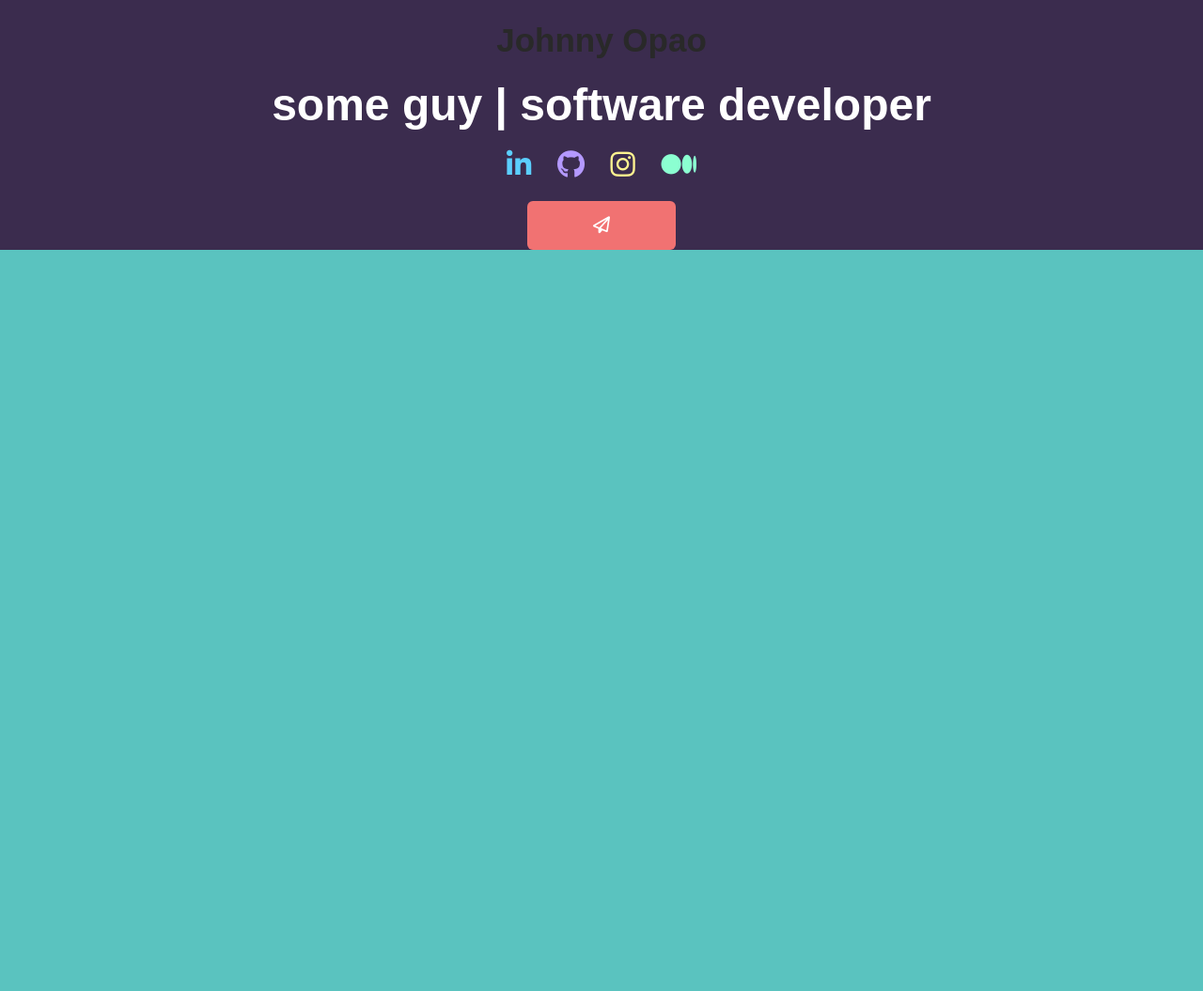
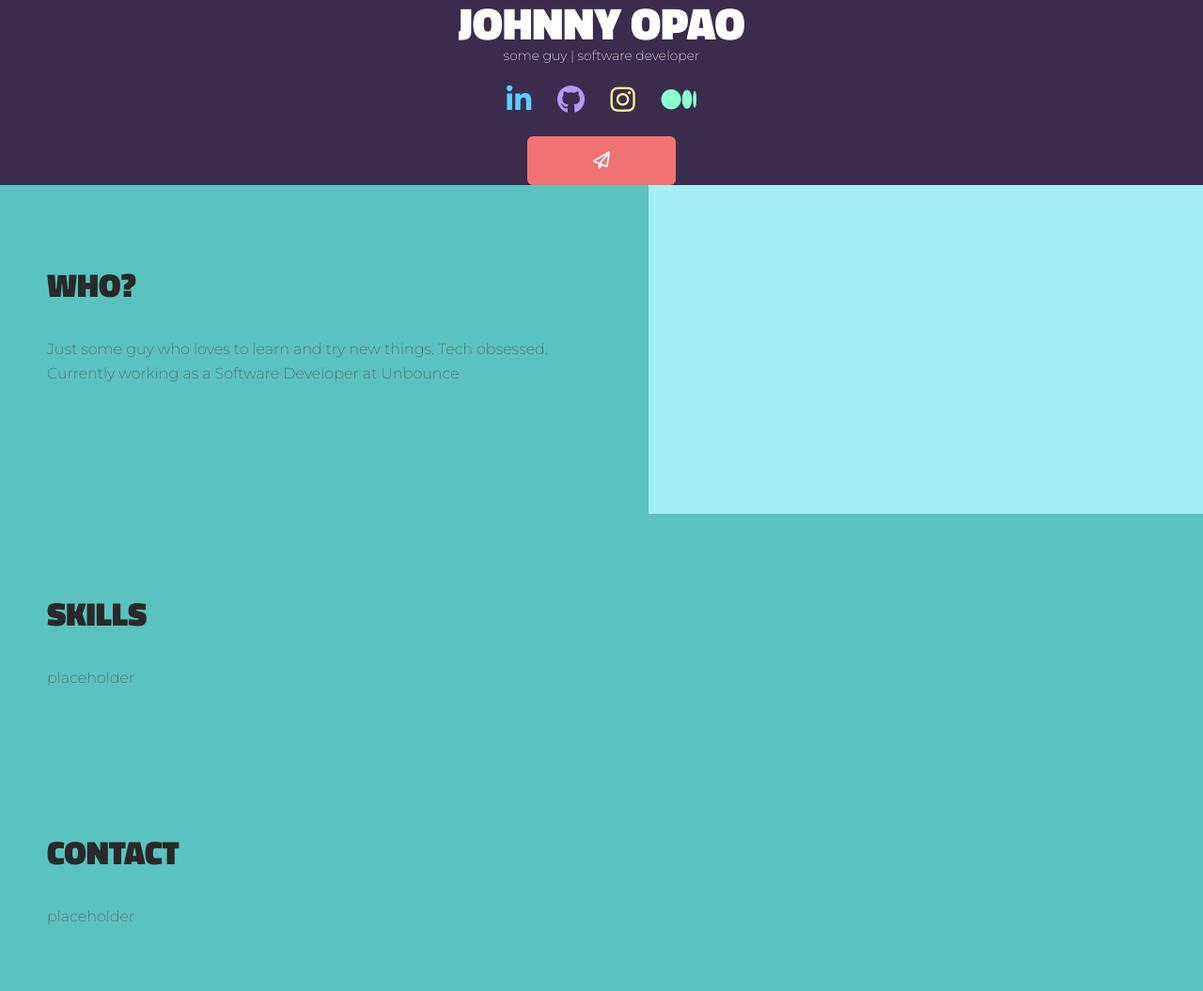
Before and after one commit to johnnyopao/personal-website, a website: page index.html in a window 1280 px wide. Shown: the whole page at 94% size. Before the commit the page ends 800 px from the top, so only its background shows below. Drawn offline with Linux system fonts and the light colour scheme.

Commit message:
Add placeholder sections and new font

```diff
--- a/index.html
+++ b/index.html
@@ -6,7 +6,11 @@
   <title>Johnny Opao | Software Developer</title>
 
   <link href="style.css" rel="stylesheet">
+
+  <!--TODO Consodate into one link tag-->
   <link href="https://fonts.googleapis.com/css?family=Montserrat:200" rel="stylesheet">
+  <link href="https://fonts.googleapis.com/css?family=Titillium+Web:400,900" rel="stylesheet">
+
 
   <script src="https://use.typekit.net/qlw5xln.js"></script>
   <script>try{Typekit.load({ async: true });}catch(e){}</script>
@@ -19,8 +23,8 @@
 
 <body>
   <header>
-    <h1>Johnny Opao</h1>
-    <h2>some guy | software developer</h2>
+    <h2>JOHNNY OPAO</h2>
+    <h3>some guy | software developer</h3>
     <div class="icon-containers">
       <a class="linkedin-link" href="https://www.linkedin.com/in/johnnyopao/" target="_blank">
         <i class="fa fa-linkedin" aria-hidden="true"></i>
@@ -39,5 +43,32 @@
       <i class="fa fa-paper-plane-o" aria-hidden="true"></i>
     </div>
   </header>
+  <section class="hero">
+    <div class="left-pane">
+      <h1>WHO?</h1>
+      <p>
+        Just some guy who loves to learn and try new things.
+        Tech obsessed. Currently working as a Software Developer at
+        <a href='//www.unbounce.com' target='_blank'>Unbounce</a>
+      </p>
+    </div>
+    <div class="right-pane"></div>
+  </section>
+  <section>
+    <div class="full-pane">
+      <h1>SKILLS</h1>
+      <p>
+        placeholder
+      </p>
+    </div>
+  </section>
+  <section>
+    <div class="full-pane">
+      <h1>CONTACT</h1>
+      <p>
+        placeholder
+      </p>
+    </div>
+  </section>
 </body>
 </html>
```
